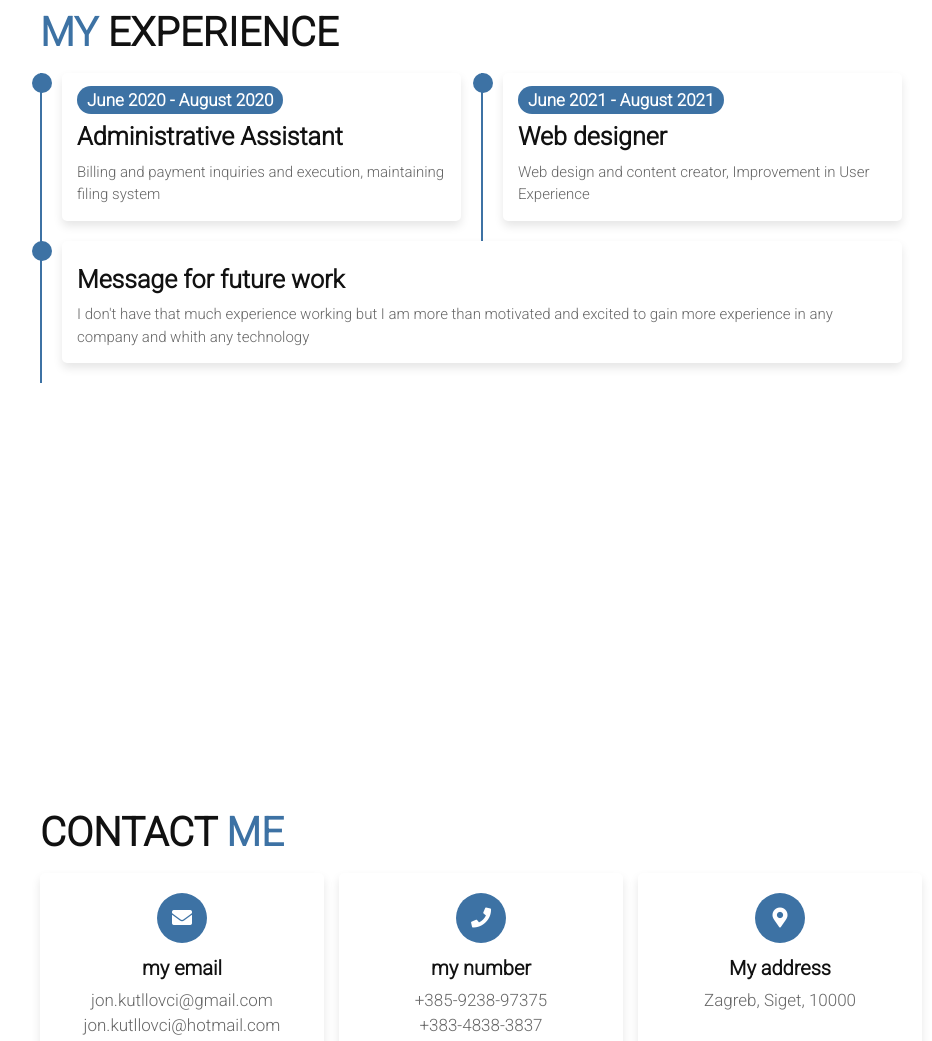
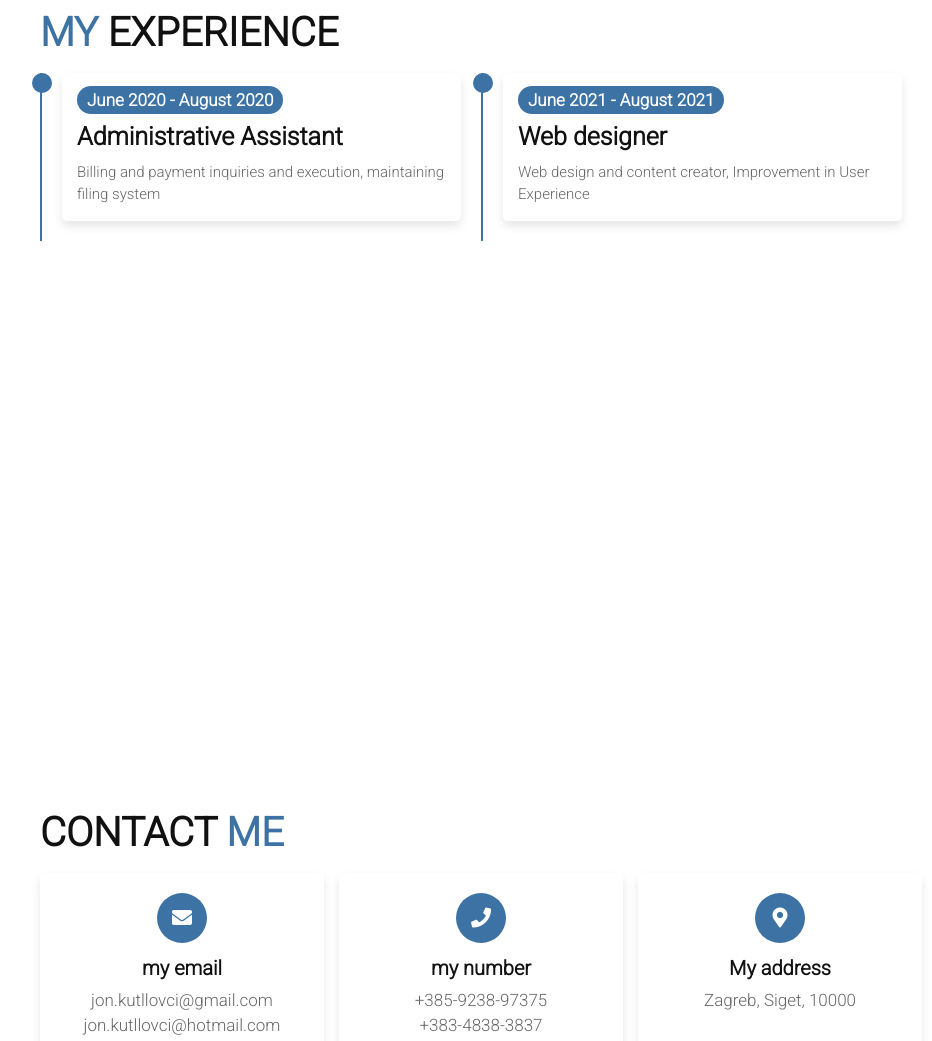
Before and after one commit to JonKutllovci/jonkutllovci.github.io, a plain HTML site: page index.html in a window 1280 px wide. Shown: the part 3884-4925 px from the top of the page, without its empty margins (309-1241 px from the left). Drawn offline with nearby package versions, Linux system fonts and the light colour scheme; some packages are replaced by stand-ins of ours.

Commit message:
fix changes

```diff
--- a/index.html
+++ b/index.html
@@ -279,13 +279,6 @@
             </div>
         </div>
 
-        <div class="box">
-            <div class="content">
-                <h3>Message for future work</h3>
-                <p>I don't have that much experience working but I am more than motivated and excited to gain more experience in any company and whith any technology</p>
-            </div>
-        </div>
-
     </div>
 
 </section>
```
